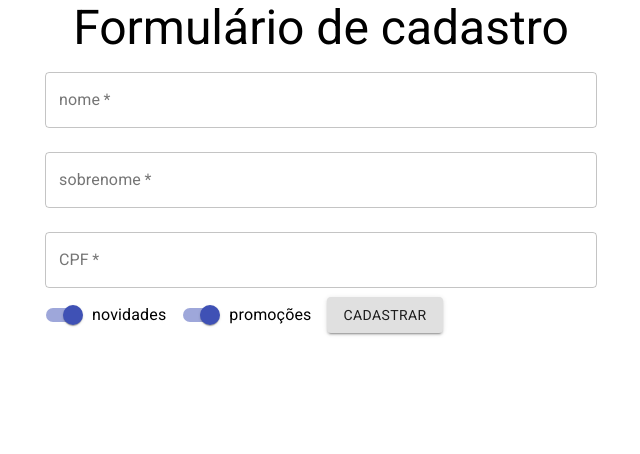
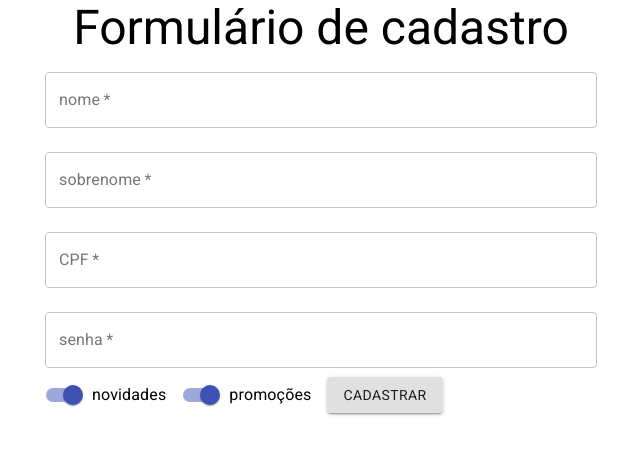
Before and after one commit to Davi95-BR/react-function-component, a React (Create React App) app: page / in a window 1280 px wide. Shown: the top 454 px of the page, without its empty margins (319-959 px from the left). Built offline with nearby package versions, Linux system fonts and the light colour scheme.

Commit message:
Inserindo novo TextField senha e colocando o evento onChange

```diff
--- a/src/App.js
+++ b/src/App.js
@@ -27,4 +27,6 @@ function validarCPF(cpf){
   }
 }
 
+
+
 export default App;
--- a/src/componente/FormularioCadastro/FormularioCadastro.jsx
+++ b/src/componente/FormularioCadastro/FormularioCadastro.jsx
@@ -1,6 +1,5 @@
 import React, { useState } from 'react';
 import { Button, TextField, Switch, FormControlLabel } from '@material-ui/core';
-
 
 
 function FormularioCadastro({ aoEnviar, validarCPF }) {     // Hooks
@@ -9,13 +8,15 @@ function FormularioCadastro({ aoEnviar, validarCPF }) {     // Hooks
     const [cpf, setCpf] = useState("");
     const [promocoes, setPromocoes] = useState(true);
     const [novidades, setNovidades] = useState(true);
-    const [erros, setErros] = useState({cpf:{ valido: true, texto: "" }});
+    const [erros, setErros] = useState({ cpf: { valido: true, texto: "" } });
+    const [senha, setSenha] = useState("");
+
 
     return (
         <form
             onSubmit={(event) => {
                 event.preventDefault();
-                aoEnviar(nome, sobrenome, cpf, novidades, promocoes);
+                aoEnviar(nome, sobrenome, cpf, senha, novidades, promocoes);
             }}
         >
             <TextField
@@ -36,9 +37,9 @@ function FormularioCadastro({ aoEnviar, validarCPF }) {     // Hooks
                     setCpf(event.target.value);
                 }}
 
-               onBlur={(event)=>{
+                onBlur={(event) => {
                     const ehValido = validarCPF(cpf);
-                 setErros({cpf:ehValido})
+                    setErros({ cpf: ehValido })
                 }}
                 error={!erros.cpf.valido}
                 helperText={erros.cpf.texto}
@@ -47,6 +48,19 @@ function FormularioCadastro({ aoEnviar, validarCPF }) {     // Hooks
                 variant="outlined"
                 margin="normal"
                 fullWidth
+                required
+            />
+            <TextField
+                value={senha}
+                onChange={(event) => {
+                    setSenha(event.target.value);
+                }}
+                id="outlined-basic"
+                label="senha"
+                variant="outlined"
+                fullWidth
+                margin="normal"
+                type="password"
                 required
             />
 
```
Lines whose indentation alone changed are shown as unchanged.
